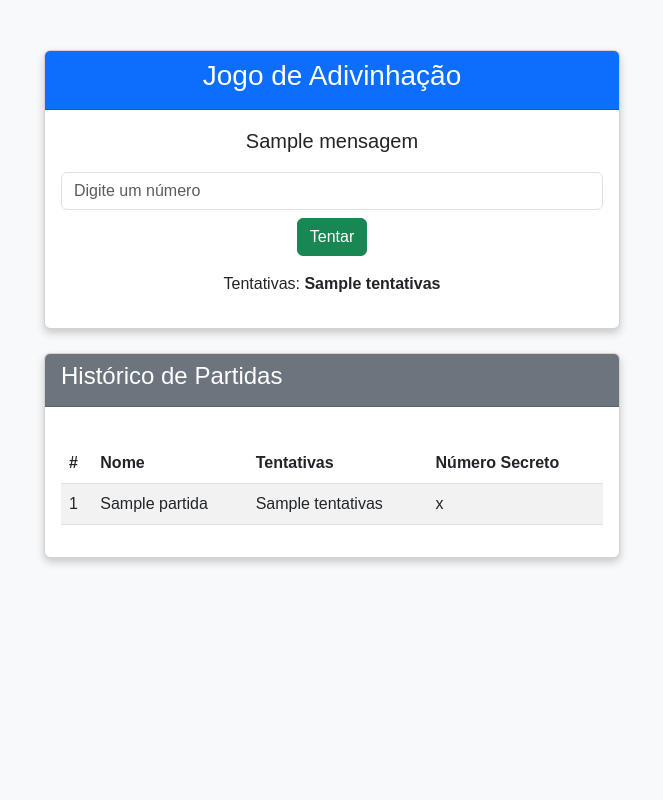
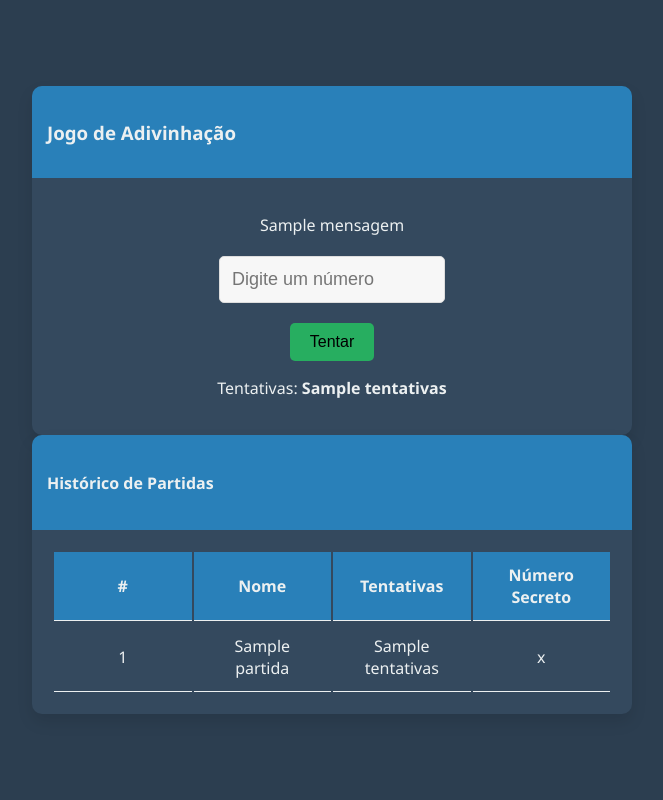
Before and after one commit to Mateusaraujo8/projeto10, a Flask app: template templates/index.html in a window 1280 px wide. Shown: the whole page, without its empty margins (308-971 px from the left). Run offline with Flask 3, Linux system fonts and the light colour scheme; the template is opened without the code that fills it: most values are stand-ins (such as "Sample title", 1, 10 or a date in 2020); some libraries are stand-ins or nearby versions.

Commit message:
refatora o jogo de adivinhação: remove a página de nome, simplifica a lógica de início de jogo e atualiza o layout com novo CSS

```diff
--- a/app.py
+++ b/app.py
@@ -1,31 +1,10 @@
-from flask import Flask, render_template, request, session, redirect, url_for
+from flask import Flask, render_template, request, redirect, url_for, session
 import random
 
 app = Flask(__name__)
-app.secret_key = 'sua_chave_secreta'  # Necessário para usar sessão
-
-def iniciar_jogo():
-    """Inicia um novo jogo e reseta as variáveis da sessão, mantendo o nome."""
-    session['numero_secreto'] = random.randint(1, 100)
-    session['tentativas'] = 0
-    session['mensagem'] = "Tente adivinhar um número entre 1 e 100."
-
-    # Garante que o histórico e o nome do usuário sejam mantidos
-    session.setdefault('historico', [])
-    session.setdefault('nome', None)
+app.secret_key = "sua_chave_secreta"  # Alterar por uma chave segura
 
 @app.route("/", methods=["GET", "POST"])
-def pedir_nome():
-    """Página inicial para pedir o nome do jogador."""
-    if request.method == "POST":
-        nome = request.form.get("nome").strip()
-        if nome:
-            session['nome'] = nome  # Salva o nome na sessão
-            iniciar_jogo()  # Inicia o jogo depois de salvar o nome
-            return redirect(url_for("index"))
-    return render_template("nome.html")
-
-@app.route("/jogo", methods=["GET", "POST"])
 def index():
     """Rota principal do jogo."""
     if 'nome' not in session:
@@ -42,31 +21,34 @@ def index():
                 session['mensagem'] = "Muito alto! Tente um número menor."
             else:
                 session['mensagem'] = f"Parabéns, {session['nome']}! Você acertou em {session['tentativas']} tentativas."
-
-                # Garante que o histórico tenha o nome correto
                 session['historico'].append({
-                    "nome": session.get('nome', 'Jogador'),
+                    "nome": session['nome'],
                     "tentativas": session['tentativas'],
                     "numero_secreto": session['numero_secreto']
                 })
-
                 return redirect(url_for("novo_jogo"))
         except ValueError:
             session['mensagem'] = "Por favor, digite um número válido."
 
     return render_template("index.html", mensagem=session['mensagem'],
                            tentativas=session['tentativas'],
-                           historico=session['historico'],
-                           nome=session['nome'])
+                           historico=session['historico'], nome=session['nome'])
 
+@app.route("/novo", methods=["GET"])
+def novo_jogo():
+    """Inicia um novo jogo."""
+    session['numero_secreto'] = random.randint(1, 100)
+    session['tentativas'] = 0
+    return redirect(url_for('index'))
 
-@app.route("/novo")
-def novo_jogo():
-    """Reinicia o jogo, mas mantém o nome e o histórico."""
-    nome = session.get('nome', None)  # Guarda o nome antes de reiniciar
-    iniciar_jogo()
-    session['nome'] = nome  # Restaura o nome do jogador
-    return redirect(url_for("index"))
+@app.route("/pedir_nome", methods=["GET", "POST"])
+def pedir_nome():
+    """Pede o nome do usuário."""
+    if request.method == "POST":
+        session['nome'] = request.form["nome"]
+        session['historico'] = []
+        return redirect(url_for("index"))
+    return render_template("pedir_nome.html")
 
 if __name__ == "__main__":
     app.run(debug=True)
--- /dev/null
+++ b/static/styles.css
@@ -0,0 +1,111 @@
+body {
+    background-color: #2c3e50;
+    font-family: 'Segoe UI', Tahoma, Geneva, Verdana, sans-serif;
+    color: #ecf0f1;
+    display: flex;
+    justify-content: center; /* Centraliza o conteúdo horizontalmente */
+    align-items: center;     /* Centraliza o conteúdo verticalmente */
+    height: 100vh;           /* Altura total da janela */
+    margin: 0;               /* Remove as margens padrão */
+}
+
+.container {
+    max-width: 600px;         /* Largura máxima da área do conteúdo */
+    width: 100%;              /* Permite que o container use 100% da largura disponível */
+    padding: 20px;            /* Adiciona um pouco de espaço dentro do container */
+}
+
+.card {
+    background-color: #34495e;
+    box-shadow: 0px 8px 16px rgba(0, 0, 0, 0.1);
+    border-radius: 10px;
+}
+
+.card-header {
+    background-color: #2980b9;
+    border-radius: 10px 10px 0 0;
+    padding: 15px;
+}
+
+.card-body {
+    padding: 20px;
+    text-align: center;
+}
+
+.btn-success {
+    background-color: #27ae60;
+    border: none;
+    padding: 10px 20px;
+    font-size: 16px;
+    cursor: pointer;
+    border-radius: 5px;
+    margin-top: 20px;
+}
+
+.btn-success:hover {
+    background-color: #2ecc71;
+}
+
+.btn-warning {
+    background-color: #f39c12;
+    border: none;
+    padding: 10px 20px;
+    font-size: 16px;
+    cursor: pointer;
+    border-radius: 5px;
+    margin-top: 20px;
+}
+
+.btn-warning:hover {
+    background-color: #f1c40f;
+}
+
+.table-responsive {
+    width: 100%;              /* A tabela ocupa toda a largura do container */
+    margin-top: 20px;
+    overflow-x: auto;         /* Permite rolar horizontalmente em telas pequenas */
+}
+
+.table {
+    width: 100%;              /* A tabela ocupa toda a largura do container */
+    table-layout: fixed;      /* Permite que as colunas sejam proporcionais */
+}
+
+.table th, .table td {
+    padding: 12px;            /* Espaçamento interno nas células */
+    text-align: center;       /* Centraliza o texto dentro das células */
+    border-bottom: 1px solid #ecf0f1; /* Adiciona bordas claras nas linhas da tabela */
+}
+
+.table th {
+    background-color: #2980b9; /* Cor de fundo do cabeçalho da tabela */
+    color: #ecf0f1;            /* Cor do texto do cabeçalho */
+}
+
+.table-striped tbody tr:nth-of-type(odd) {
+    background-color: #34495e; /* Cor alternada nas linhas da tabela */
+}
+
+.table-striped tbody tr:nth-of-type(even) {
+    background-color: #2c3e50; /* Cor alternada nas linhas da tabela */
+}
+
+input[type="number"] {
+    width: 100%;              /* A largura do input ocupa 100% do container */
+    max-width: 200px;         /* Definimos uma largura máxima para o input */
+    padding: 12px;
+    font-size: 18px;
+    border-radius: 5px;
+    border: 1px solid #ddd;
+    margin-top: 20px;
+    background-color: #f7f7f7;
+    display: block;           /* Garantimos que o campo seja um bloco */
+    margin-left: auto;        /* Centraliza o input horizontalmente */
+    margin-right: auto;       /* Centraliza o input horizontalmente */
+}
+
+input[type="number"]:focus {
+    outline: none;
+    border-color: #2980b9;
+    background-color: #fff;
+}
--- a/templates/index.html
+++ b/templates/index.html
@@ -4,30 +4,14 @@
     <meta charset="UTF-8">
     <meta name="viewport" content="width=device-width, initial-scale=1">
     <title>Jogo de Adivinhação</title>
-    <link rel="stylesheet" href="https://cdn.jsdelivr.net/npm/bootstrap@5.3.0/dist/css/bootstrap.min.css">
+    <link rel="stylesheet" href="{{ url_for('static', filename='styles.css') }}">
     <script src="https://cdn.jsdelivr.net/npm/sweetalert2@11"></script>
-    <style>
-        body {
-            background-color: #f8f9fa;
-            font-family: Arial, sans-serif;
-        }
-        .container {
-            max-width: 600px;
-            margin-top: 50px;
-        }
-        .card {
-            box-shadow: 0px 4px 8px rgba(0, 0, 0, 0.2);
-        }
-        .table {
-            margin-top: 20px;
-        }
-    </style>
 </head>
 <body>
 
 <div class="container">
     <div class="card text-center">
-        <div class="card-header bg-primary text-white">
+        <div class="card-header">
             <h3>Jogo de Adivinhação</h3>
         </div>
         <div class="card-body">
```
Also changed, not shown: templates/nome.html (deleted, +0 -19 lines), templates/pedir_nome.html (added, +29 -0 lines).
